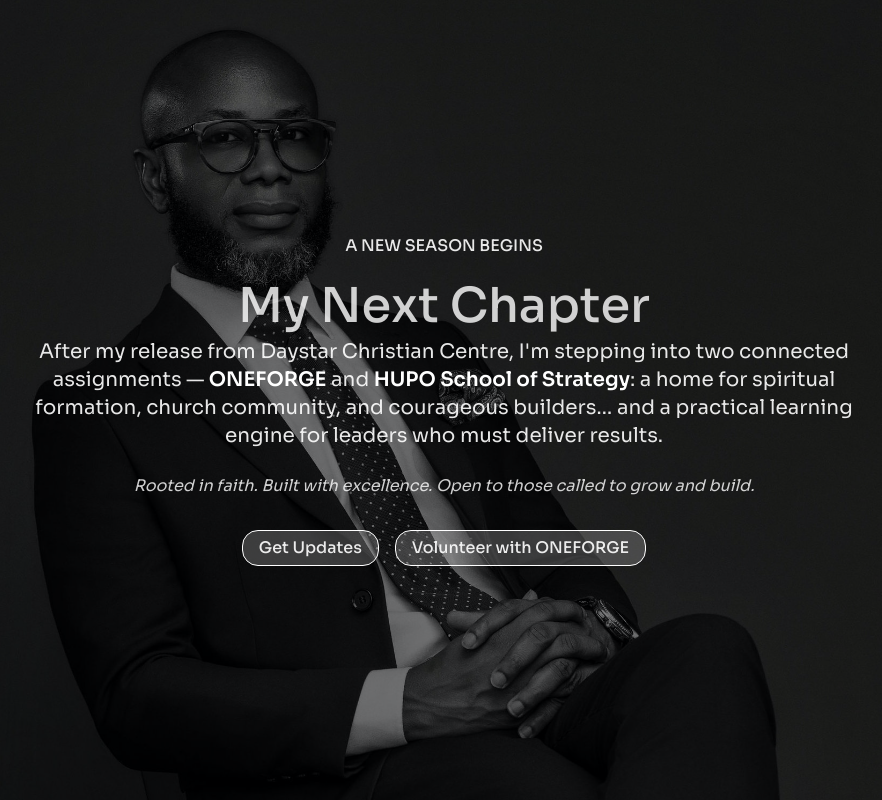
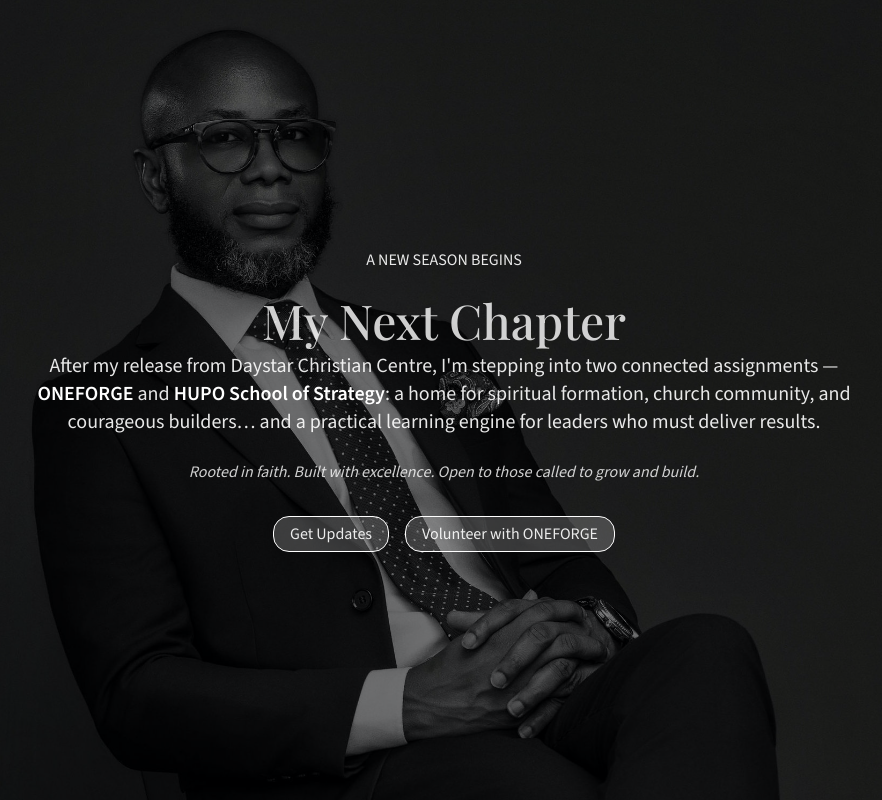
Before and after one commit to Owoyeleadedayo/theforge, a Next.js app: page / in a window 1280 px wide. Shown: the top 800 px of the page, without its empty margins (196-1078 px from the left). Built offline with nearby package versions, Linux system fonts and the light colour scheme.

Commit message:
fix:font fixed

```diff
--- a/app/layout.tsx
+++ b/app/layout.tsx
@@ -1,12 +1,20 @@
 import { Toaster } from "@/components/ui/sonner";
 import type { Metadata } from "next";
-import { Sora } from "next/font/google";
+import { Playfair_Display, Source_Sans_3 } from "next/font/google";
 import "./globals.css";
 
-const sora = Sora({
-  variable: "--font-sora",
+const playfair = Playfair_Display({
   subsets: ["latin"],
   weight: ["400", "500", "600", "700"],
+  style: ["normal", "italic"],
+  variable: "--font-playfair",
+});
+
+const sourceSans = Source_Sans_3({
+  subsets: ["latin"],
+  weight: ["300", "400", "500", "600", "700"],
+  style: ["normal", "italic"],
+  variable: "--font-source-sans",
 });
 
 export const metadata: Metadata = {
@@ -22,7 +30,7 @@
   return (
     <html lang="en">
       <body
-        className={`${sora.className} antialiased`}
+        className={`${playfair.variable} ${sourceSans.className} antialiased`}
       >
         <Toaster richColors position="top-right" />
         {children}
--- a/components/Banner.tsx
+++ b/components/Banner.tsx
@@ -14,7 +14,7 @@
           a new season begins
         </p>
         <div className="flex flex-col justify-center items-center gap-2 pt-1 md:pt-3">
-          <h1 className="text-white/80 text-base md:text-5xl font-medium">My Next Chapter</h1>
+          <h1 className="text-white/80 text-base md:text-5xl font-medium  font-(family-name:--font-playfair) ">My Next Chapter</h1>
           <p className="max-w-220 text-white/90 text-center text-sm md:text-xl">
             After my release from Daystar Christian Centre, I'm stepping into
             two connected assignments —{" "}
--- a/package.json
+++ b/package.json
@@ -30,10 +30,12 @@
     "@types/node": "^20",
     "@types/react": "^19",
     "@types/react-dom": "^19",
+    "autoprefixer": "^10.4.24",
     "eslint": "^9",
     "eslint-config-next": "16.1.6",
+    "postcss": "^8.5.6",
     "shadcn": "^3.8.4",
-    "tailwindcss": "^4",
+    "tailwindcss": "^4.1.18",
     "tw-animate-css": "^1.4.0",
     "typescript": "^5"
   }
--- /dev/null
+++ b/tailwind.config.ts
@@ -0,0 +1,13 @@
+/** @type {import('tailwindcss').Config} */
+const config = {
+    content: [
+      "./app/**/*.{js,ts,jsx,tsx}",
+      "./components/**/*.{js,ts,jsx,tsx}",
+    ],
+    theme: {
+      extend: {},
+    },
+    plugins: [],
+  };
+
+  export default config;
```
Also changed, not shown: 1 other file (tests, documents, lock files or other folders).
